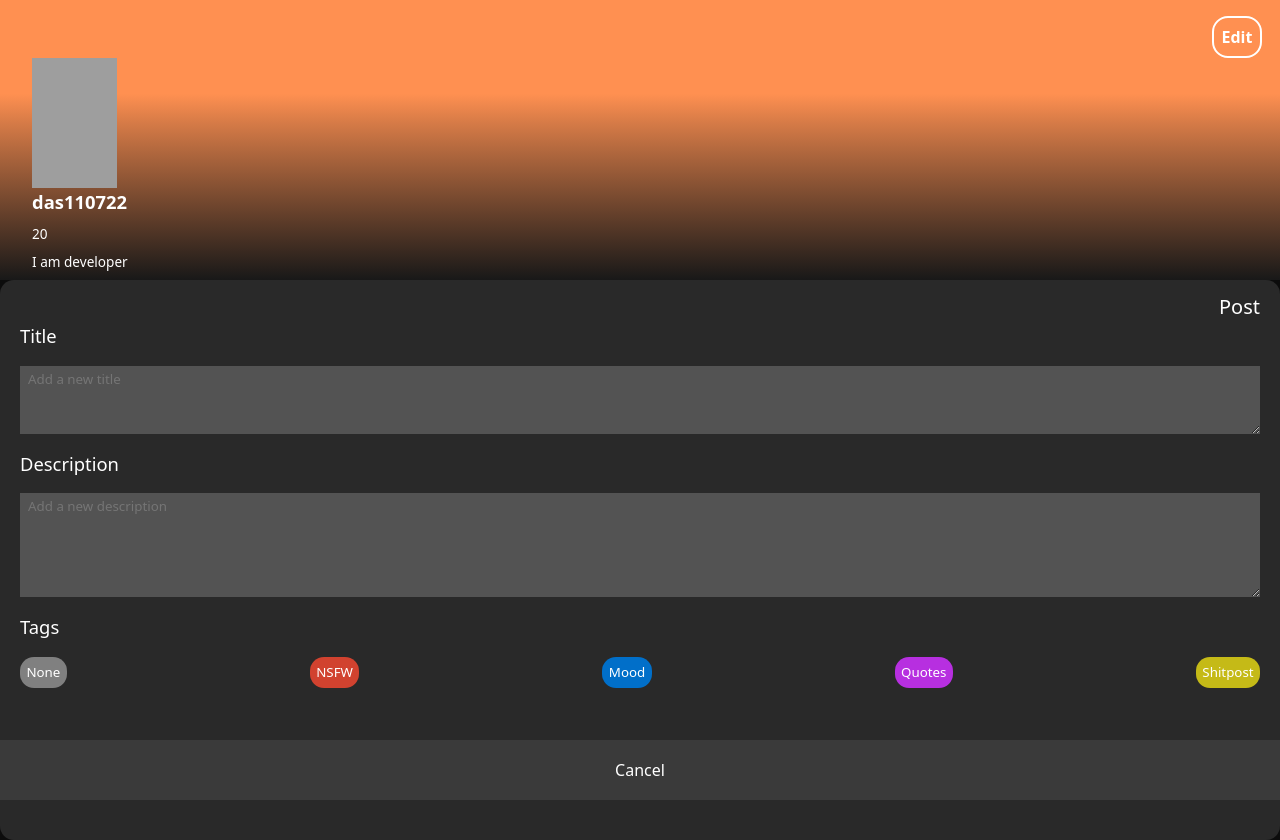
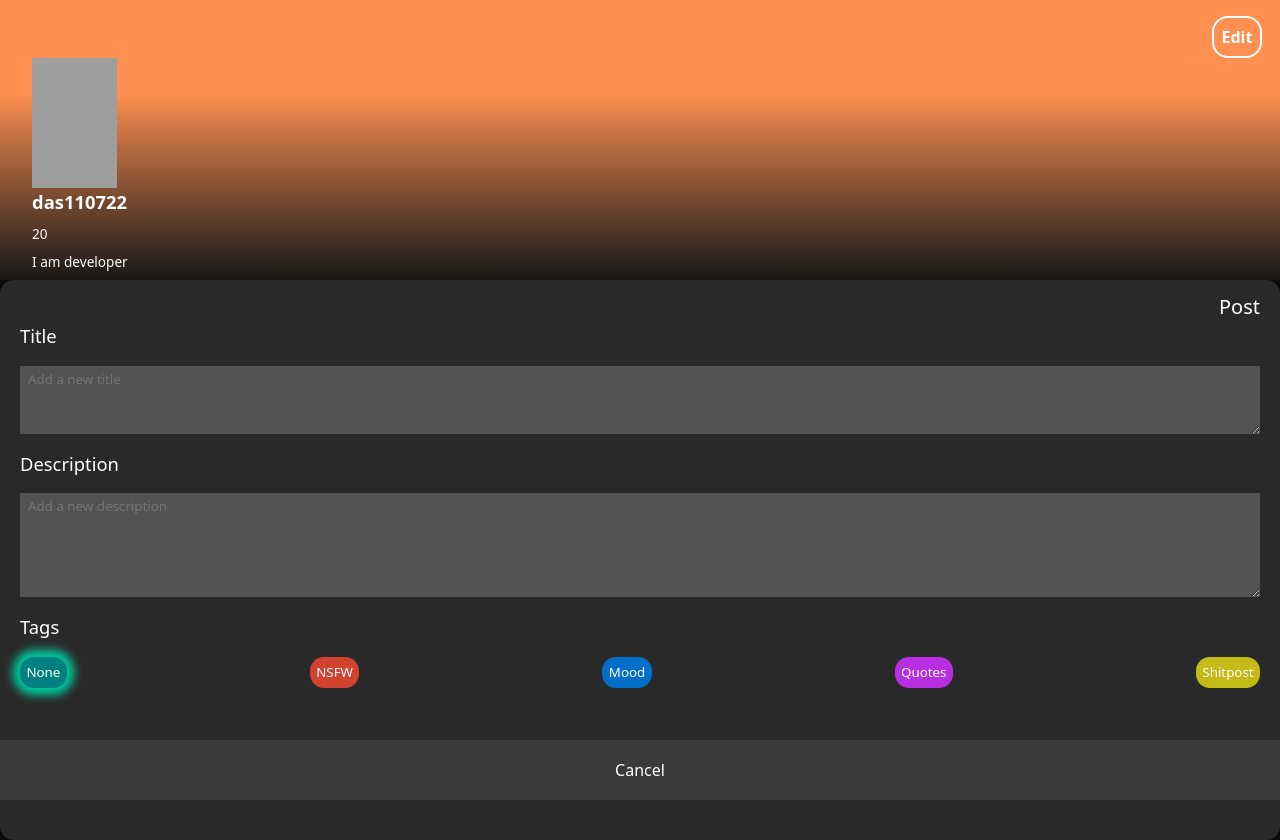
Before and after one commit to das110722/Redux-App, a React (Vite) app in the folder frontend/: page / in a window 1280 px wide. Both pictures are taken after a click on the element "Create". Built offline with nearby package versions, Linux system fonts and the light colour scheme; grey boxes are pictures that could not be loaded.

Commit message:
Làm sao để tag đổi màu khi click?

```diff
--- a/frontend/src/components/PostComponent/PostPage.jsx
+++ b/frontend/src/components/PostComponent/PostPage.jsx
@@ -5,20 +5,32 @@ import './PostPage.scss';
 const PostPage = () => {
     const [title, setTitle] = useState('Add a new title');
     const [desc, setDesc] = useState('Add a new description');
+    const [selectedIdx, setSelectedIdx] = useState(0);
     const tags = ['None', 'NSFW', 'Mood', 'Quotes', 'Shitpost'];
+
+    const handlePost = () => {
+        // Post the data to the server
+    };
     return (
         <section className="makepost-container ">
             <div className="makepost-navigation">
-                <p className="makepost-save">Post</p>
+                <p className="makepost-save" onClick={handlePost}>
+                    Post
+                </p>
             </div>
             <Input data={title} inputType="textarea" setData={setTitle} label="Title" classStyle="makepost-title" />
             <Input data={desc} inputType="textarea" setData={setDesc} label="Description" classStyle="makepost-desc" />
             <label> Tags </label>
             <div className="makepost-tags">
-                {tags.map((tag) => {
+                {tags.map((tag, idx) => {
                     return (
                         <>
-                            <button className={`makepost-tags-${tag}`}>{tag}</button>
+                            <button
+                                key={idx}
+                                className={`${selectedIdx === idx ? `makepost-tags-selected` : `makepost-tags-${tag}`}`}
+                                onClick={() => setSelectedIdx(idx)}>
+                                {tag}
+                            </button>
                         </>
                     );
                 })}
```
